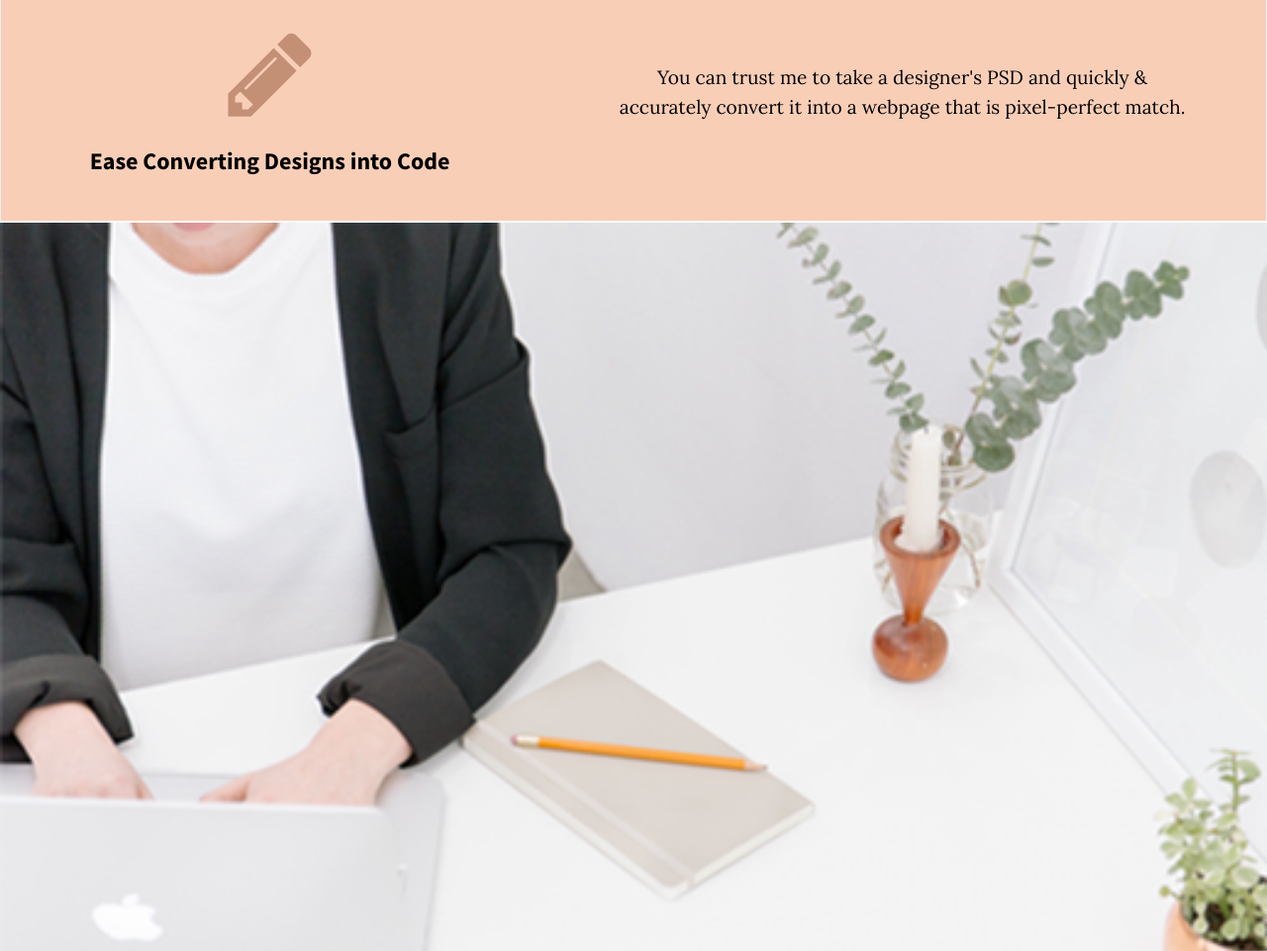
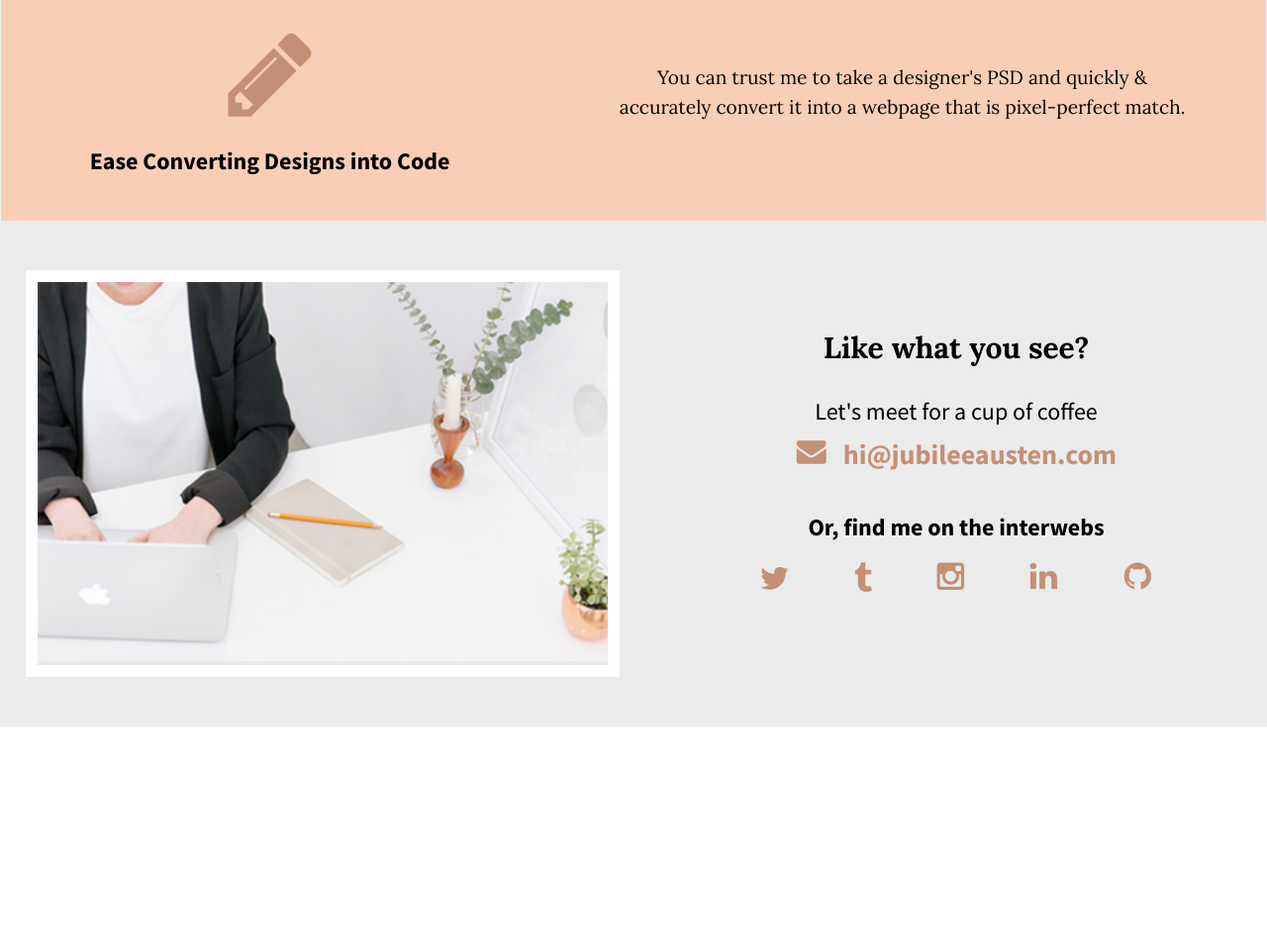
Before and after one commit to jhock9/jubilee-austen, a plain HTML site: page index.html in a window 1280 px wide. Shown: the part 1132-2093 px from the top of the page at 99% size. After the commit the page ends 1866 px from the top, so only its background shows below. Drawn offline with Linux system fonts and the light colour scheme.

Commit message:
finished tablet media queries

```diff
--- a/css/main.css
+++ b/css/main.css
@@ -22,7 +22,8 @@ header,
 .header-bottom,
 .top-section,
 .bottom-section,
-footer {
+footer,
+#contact-text {
     display: flex;
     justify-content: center;
     align-items: center;
@@ -190,42 +191,42 @@ footer {
     padding: 20px 0;
 }
 
-#contact h3 {
-    margin: 20px 0;
+#contact h3,
+#contact h4 {
+    width: 100%;
+    margin: 30px 0 0 0;
 }
 
 #contact #email-header {
     font-weight: 400;
-    padding: 10px 0;
-    margin: 0;
 }
 #contact-text a {
     padding: 10px 0;
     width: 100%;
-}
-
-#contact #social-media-header {
-    font-weight: 700;
-    margin: 40px 0 0 0;
-}
-
-#contact a {
     text-decoration: none;
     color: #c49075;
     font-weight: bold;
     font-size: 1.75em;
 }
 
-#contact ul {
+#social {
+    width: 70%;
+}
+
+#contact #social-media-header {
+    font-weight: 700;
+}
+
+#social ul {
     list-style: none;
     width: 100%;
-    padding: 15px 0 20px 0;
-    margin: 0;
+    margin: 20px 0;
+    padding: 0;
     display: flex;
     justify-content: space-around;
 }
 
-#contact ul li {
+#social ul li {
 	margin: 0;
 	padding: 0;
 }
@@ -258,20 +259,32 @@ footer {
 		border-right: 1px solid #eee;
 	}
 
-    /*
-    h2 {
-        font-size: 3.5em;
-        color: red;
-}
+    footer {
+        padding: 50px 0;
+        display: flex;
+        justify-content: space-around;
+    }
 
-    header h2 span {
-     color: #9b9b9b;
-}
-/*
-
+    #contact-image,
+    #contact-text {
+        width: 45%;
+        padding: 0;
+    }
 
     #contact-image {
-    border: 12px solid white;
+        border: 12px solid white;
+        }
+
+    #contact h3 {
+        margin: 0;
+    }
+
+    #contact h4 {
+        width: 100%;
+    }
+
+    #social {
+        width: 80%;
     }
 }
 
--- a/index.html
+++ b/index.html
@@ -61,10 +61,11 @@
                 </div>
                 <div id="contact-text">
                     <h3>Like what you see?</h3>
-                    <h4 id="email-header">Let's meet for a cup of coffee.</h4>
-                    <a href="mailto:hi@jubileeausten.com"><img src="img/envelope.png" id= "envelope" alt="Envelope icon" /> hi [@] jubileeausten.com</a>
+                    <h4 id="email-header">Let's meet for a cup of coffee</h4>
+                    <a href="mailto:hi@jubileeausten.com"><img src="img/envelope.png" id= "envelope" alt="Envelope icon" /> &nbsp hi@jubileeausten.com</a>
+                    <div id="social">
                         <h4 id="social-media-header">Or, find me on the interwebs</h4>
-                    <ul id="social">
+                        <ul>
                             <li><a href="https://www.twitter.com"><img src="img/twitter.png" alt="Twitter icon" /></a></li>
                             <li><a href="https://www.tumblr.com"><img src="img/tumblr.png" alt="Tumblr icon" /></a></li>
                             <li><a href="https://www.instagram.com"><img src="img/instagram.png" alt="Instagram icon" /></a></li>
@@ -72,6 +73,7 @@
                             <li><a href="https://www.github.com"><img src="img/github.png" alt="Github icon" /></a></li>
                         </ul>
                     </div>
+                </div>
             </footer>
         </div>
     </body>
```
Lines whose indentation alone changed are shown as unchanged.
